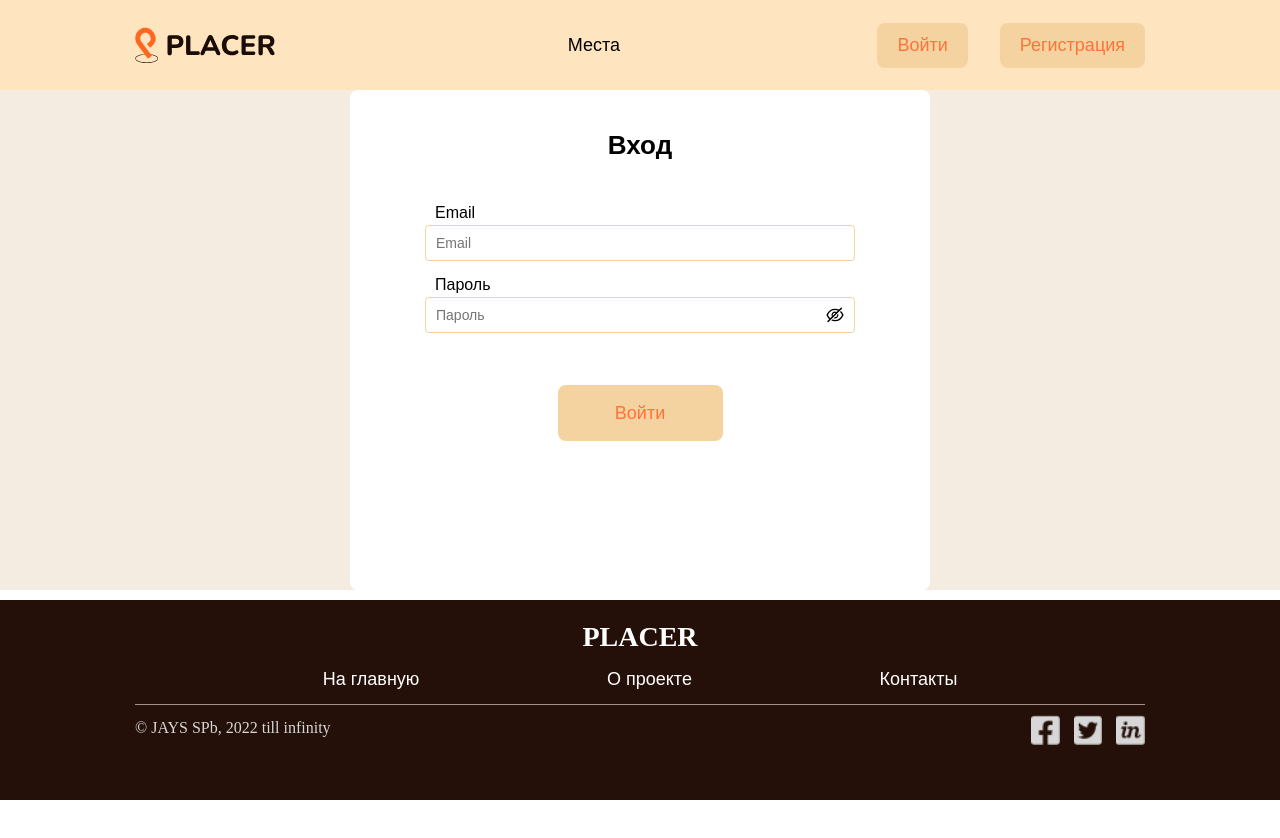
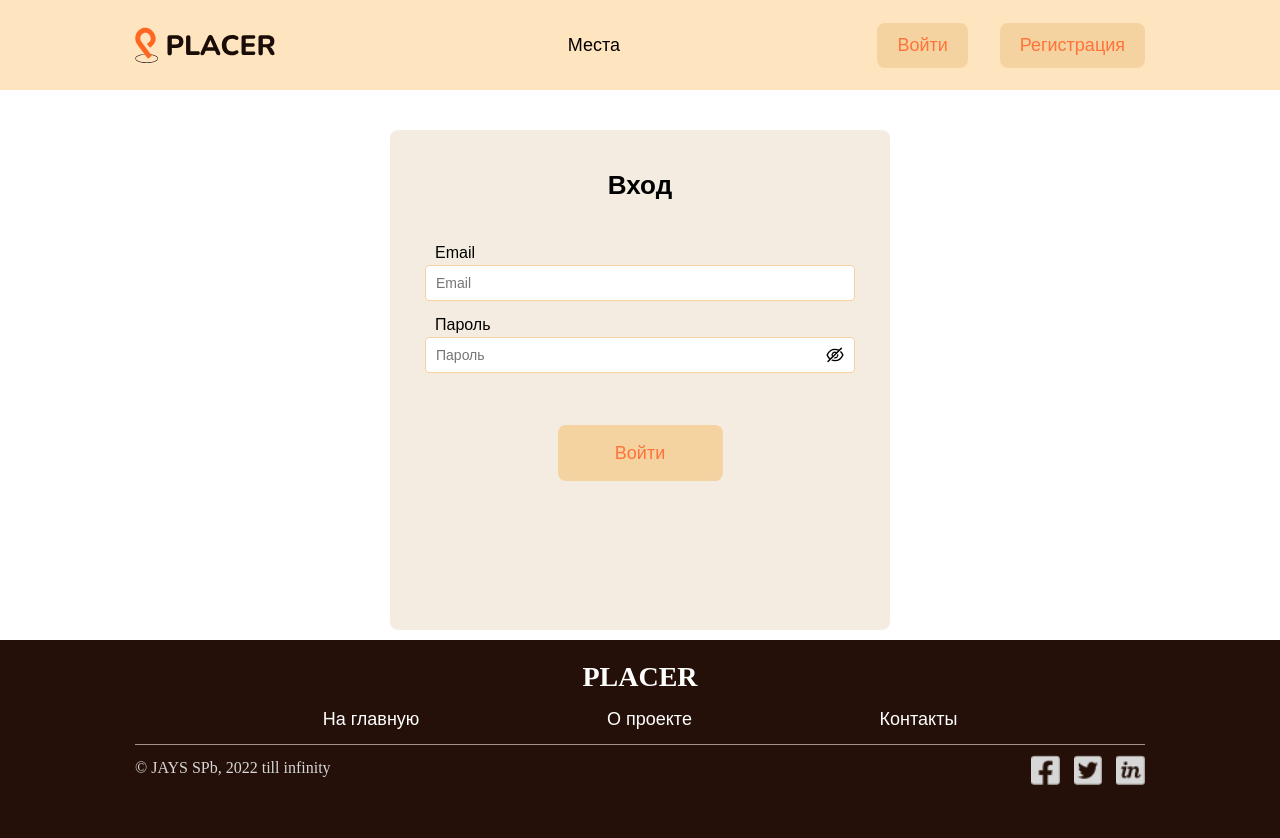
Before and after one commit to Daniileq/Placer, a React (Create React App) app in the folder client-react/: page /login in a window 1280 px wide. Before the commit the page ends 800 px from the top, so only its background shows below. Built offline with nearby package versions, Linux system fonts and the light colour scheme; no server answers.

Commit message:
bg color changed

```diff
--- a/client-react/src/features/Login/Login.css
+++ b/client-react/src/features/Login/Login.css
@@ -1,5 +1,6 @@
 .login_container {
-  background-color: #f4ece0;
+  height:10vh;
+  /* background-color: #f4ece0; */
 }
 
 .login_form_div {
@@ -8,6 +9,7 @@
   border-radius: 8px;
   position: relative;
   margin: auto;
+  margin-top: 40px;
 }
 
 .login_form {
@@ -16,7 +18,7 @@
   align-items: center;
   min-width: 500px;
   min-height: 500px;
-  background: #ffffff;
+  background: #f4ece0;
   border-radius: 8px;
   margin: auto;
   width: 100px;
@@ -53,6 +55,12 @@
   font-size: 18px;
   color: #ffffff;
   margin-top: 40px;
+transition: 0.4s;
+}
+
+.login_btn:hover {
+  color: #2c2828;
+  background-color: #ff8858;
 }
 
 .login_form label {
--- a/client-react/src/features/Login/Login.jsx
+++ b/client-react/src/features/Login/Login.jsx
@@ -74,7 +74,7 @@ function Login() {
           </div>
 
           {helpMessage && <div className="helpText">{helpMessage}</div>}
-          <button className="login_btn" type="submit">
+          <button className="login_btn font_button" type="submit">
             Войти
           </button>
         </form>
```
